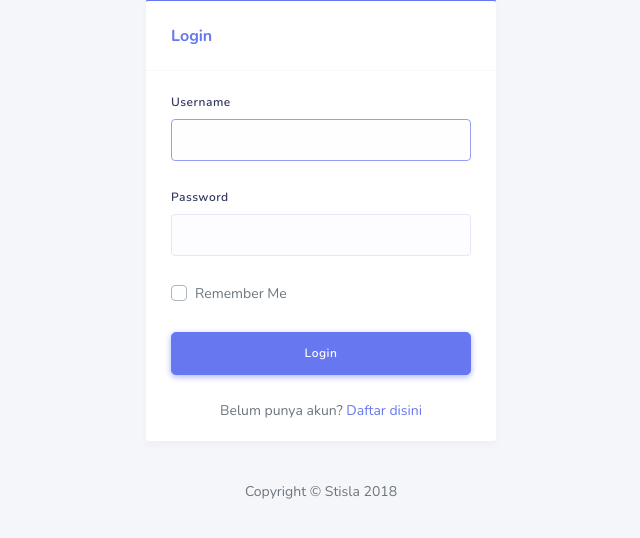
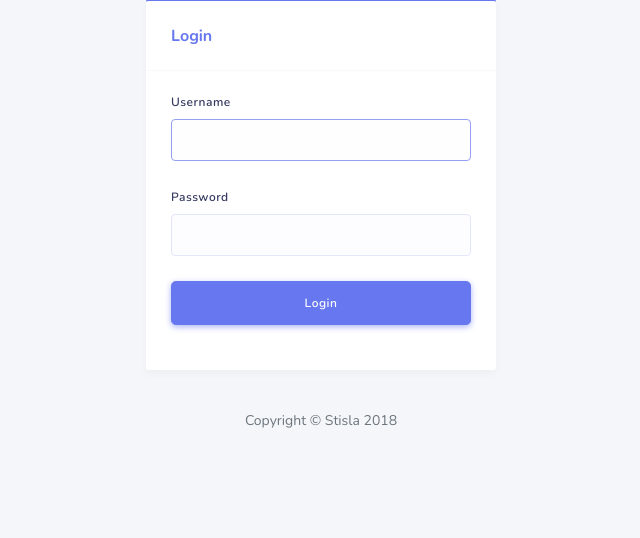
Before and after one commit to ilham-syah09/backend-pickup-service, a CodeIgniter app: page /backend-pickup-service/ in a window 1280 px wide. Shown: the part 89-627 px from the top of the page, without its empty margins (319-959 px from the left). Run offline with CodeIgniter, Linux system fonts and the light colour scheme; some libraries are stand-ins or nearby versions.

Commit message:
remove register

```diff
--- a/application/views/auth/index.php
+++ b/application/views/auth/index.php
@@ -54,21 +54,10 @@
                                             please fill in your password
                                         </div>
                                     </div>
-
-                                    <div class="form-group">
-                                        <div class="custom-control custom-checkbox">
-                                            <input type="checkbox" name="remember" class="custom-control-input" tabindex="3" id="remember-me">
-                                            <label class="custom-control-label" for="remember-me">Remember Me</label>
-                                        </div>
-                                    </div>
-
                                     <div class="form-group">
                                         <button type="submit" class="btn btn-primary btn-lg btn-block" tabindex="4">
                                             Login
                                         </button>
-                                    </div>
-                                    <div class="text-center">
-                                        <span>Belum punya akun?</span><a href="<?= base_url('registrasi'); ?>"> Daftar disini</a> <br>
                                     </div>
                                 </form>
                             </div>
```
